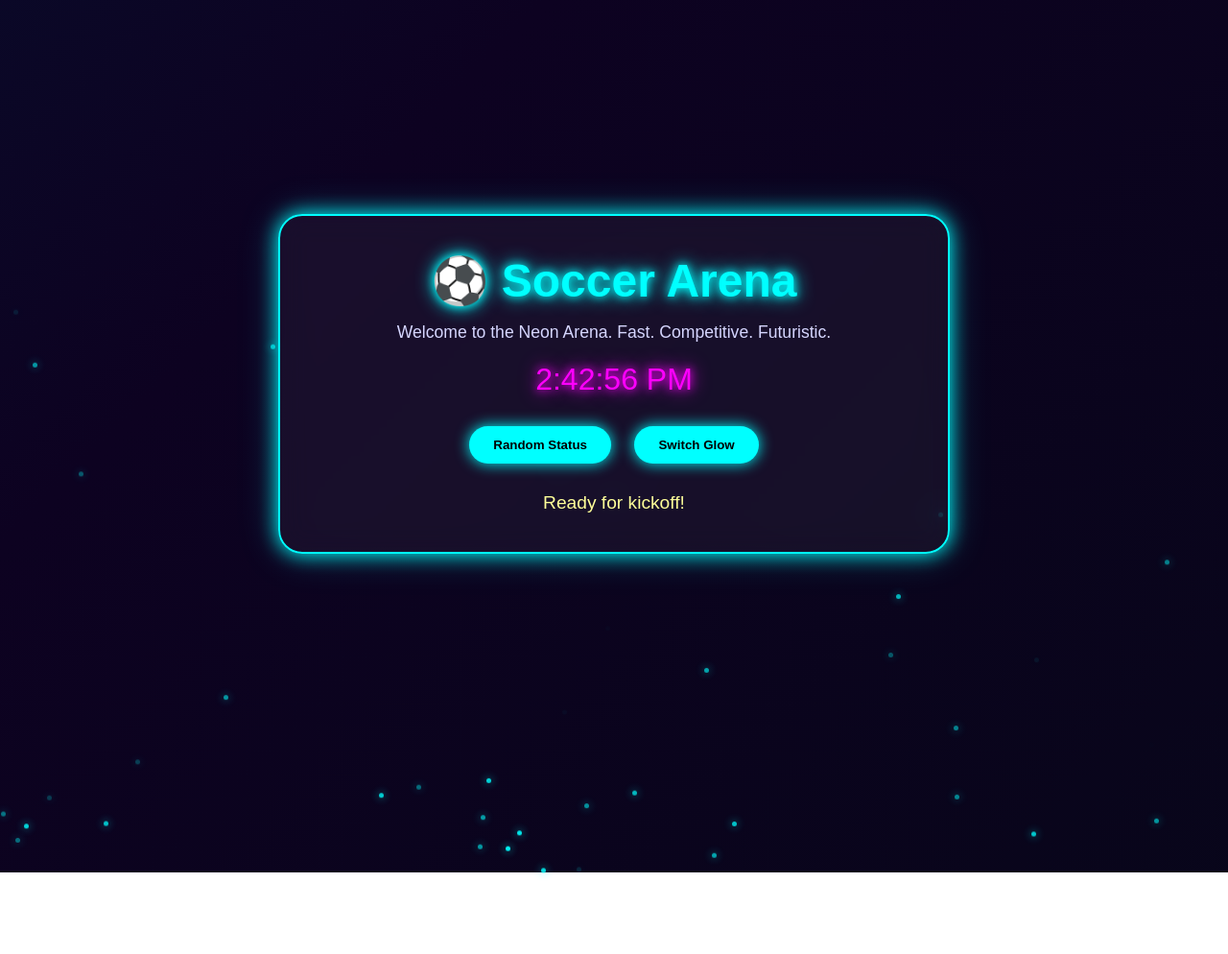
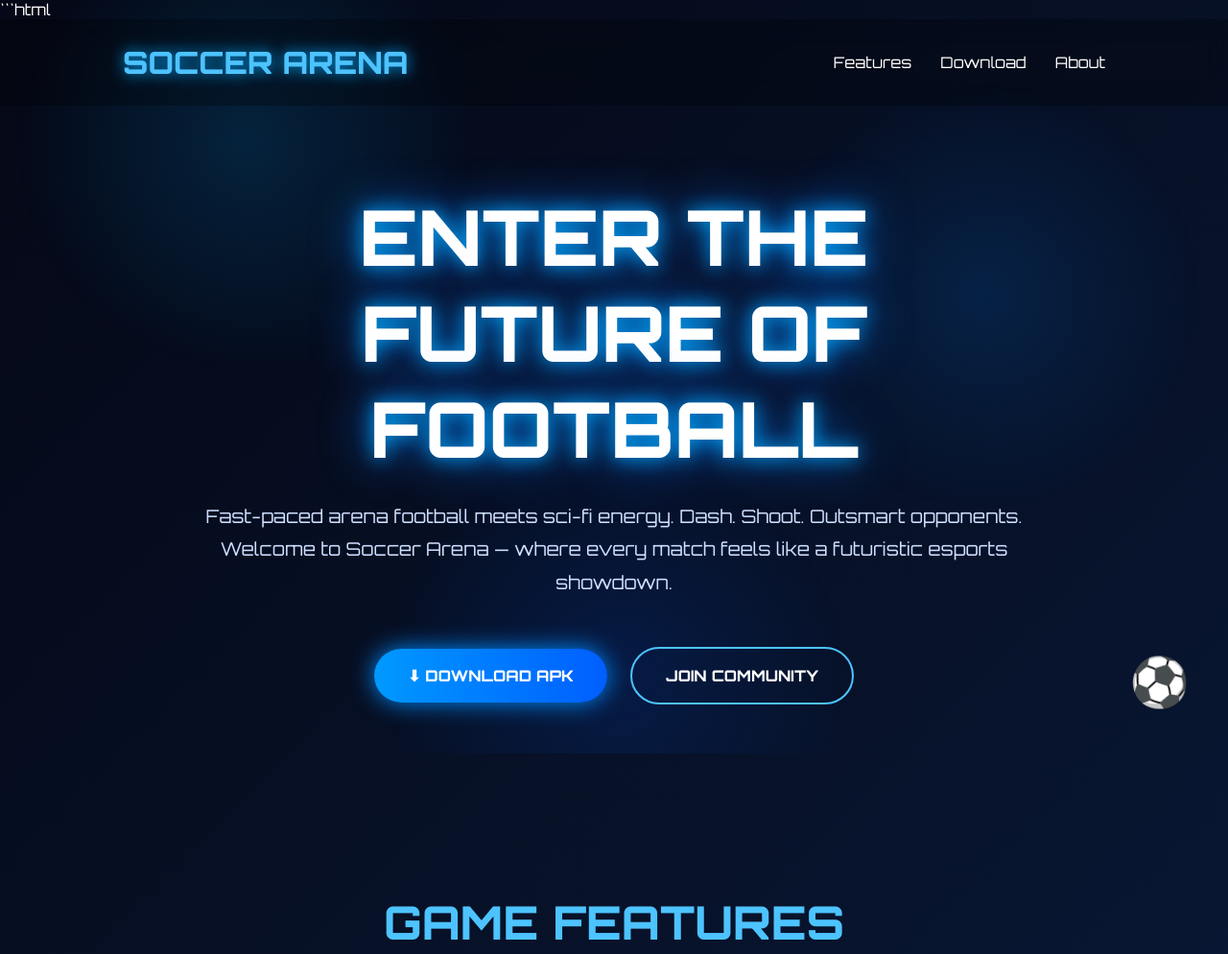
Before and after one commit to soccerarenagame/soccerarenagame.github.io, a plain HTML site: page index.html in a window 1280 px wide. Shown: the top 994 px of the page at 96% size. Before the commit the page ends 909 px from the top, so only its background shows below. Drawn offline with Linux system fonts and the light colour scheme.

Commit message:
Update index.html

````diff
--- a/index.html
+++ b/index.html
@@ -1,116 +1,239 @@
+```html
 <!DOCTYPE html>
 <html lang="en">
 <head>
 <meta charset="UTF-8">
 <meta name="viewport" content="width=device-width, initial-scale=1.0">
-<title>Soccer Arena</title>
+<title>Soccer Arena | Official Website</title>
+
+<link href="https://fonts.googleapis.com/css2?family=Orbitron:wght@400;600;800&display=swap" rel="stylesheet">
 
 <style>
 *{
     margin:0;
     padding:0;
     box-sizing:border-box;
-        font-family:Arial, sans-serif;
+    font-family:'Orbitron',sans-serif;
 }
 
 body{
-        min-height:100vh;
-        display:flex;
-        justify-content:center;
-        align-items:center;
-        background:linear-gradient(-45deg,#050816,#0d0221,#001f3f,#13001f);
-        background-size:400% 400%;
-        animation:bgMove 12s ease infinite;
+    background:linear-gradient(135deg,#050816,#08152f,#0b2452);
     color:white;
-        overflow:hidden;
+    overflow-x:hidden;
 }
 
-    @keyframes bgMove{
-        0%{background-position:0% 50%;}
-        50%{background-position:100% 50%;}
-        100%{background-position:0% 50%;}
+/* Animated Background */
+body::before{
+    content:"";
+    position:fixed;
+    inset:0;
+    background:
+    radial-gradient(circle at 20% 20%,rgba(0,174,255,.15),transparent 20%),
+    radial-gradient(circle at 80% 40%,rgba(0,132,255,.15),transparent 20%),
+    radial-gradient(circle at 50% 90%,rgba(0,89,255,.15),transparent 25%);
+    animation:floatBg 10s ease-in-out infinite alternate;
+    z-index:-2;
+}
+
+@keyframes floatBg{
+    from{transform:translateY(0);}
+    to{transform:translateY(-30px);}
+}
+
+/* Navigation */
+
+nav{
+    display:flex;
+    justify-content:space-between;
+    align-items:center;
+    padding:25px 10%;
+    backdrop-filter:blur(15px);
+    background:rgba(0,0,0,0.25);
+    position:sticky;
+    top:0;
+    z-index:999;
+}
+
+.logo{
+    font-size:2rem;
+    font-weight:800;
+    color:#4dc3ff;
+    text-shadow:0 0 15px #00aaff;
+}
+
+nav ul{
+    display:flex;
+    gap:30px;
+    list-style:none;
+}
+
+nav a{
+    color:white;
+    text-decoration:none;
+    transition:.3s;
+}
+
+nav a:hover{
+    color:#4dc3ff;
+}
+
+/* Hero */
+
+.hero{
+    min-height:90vh;
+    display:flex;
+    align-items:center;
+    justify-content:center;
+    text-align:center;
+    padding:40px;
+}
+
+.hero-content{
+    max-width:900px;
+}
+
+.hero h1{
+    font-size:5rem;
+    text-transform:uppercase;
+    text-shadow:
+    0 0 20px #00aaff,
+    0 0 50px #0077ff;
+}
+
+.hero p{
+    margin-top:25px;
+    font-size:1.2rem;
+    color:#cfdfff;
+    line-height:1.8;
+}
+
+.buttons{
+    margin-top:40px;
+}
+
+.btn{
+    display:inline-block;
+    padding:18px 35px;
+    margin:10px;
+    border-radius:50px;
+    text-decoration:none;
+    color:white;
+    font-weight:700;
+    transition:.3s;
+}
+
+.download{
+    background:linear-gradient(90deg,#0099ff,#005eff);
+    box-shadow:0 0 25px #008cff;
+}
+
+.download:hover{
+    transform:translateY(-5px);
+    box-shadow:0 0 40px #00aaff;
+}
+
+.discord{
+    border:2px solid #4dc3ff;
+}
+
+.discord:hover{
+    background:#4dc3ff22;
+}
+
+/* Features */
+
+.section{
+    padding:100px 10%;
+}
+
+.section-title{
+    text-align:center;
+    font-size:3rem;
+    margin-bottom:60px;
+    color:#4dc3ff;
+}
+
+.features{
+    display:grid;
+    grid-template-columns:repeat(auto-fit,minmax(250px,1fr));
+    gap:30px;
 }
 
 .card{
-        width:90%;
-        max-width:700px;
-        padding:40px;
-        text-align:center;
-        border:2px solid #00ffff;
+    background:rgba(255,255,255,.05);
+    border:1px solid rgba(77,195,255,.2);
+    backdrop-filter:blur(15px);
+    padding:35px;
     border-radius:25px;
-        backdrop-filter:blur(15px);
-        background:rgba(255,255,255,0.05);
-        box-shadow:
-            0 0 20px #00ffff,
-            0 0 40px #00ffff44;
+    transition:.3s;
 }
 
-    h1{
-        font-size:3rem;
-        color:#00ffff;
-        text-shadow:
-            0 0 10px #00ffff,
-            0 0 20px #00ffff;
+.card:hover{
+    transform:translateY(-10px);
+    box-shadow:0 0 25px rgba(0,153,255,.4);
 }
 
-    .subtitle{
-        margin:15px 0;
-        color:#d6d6ff;
-        font-size:1.1rem;
+.card h3{
+    margin-bottom:15px;
+    color:#63d1ff;
 }
 
-    #clock{
-        font-size:2rem;
-        margin:20px 0;
-        color:#ff00ff;
-        text-shadow:
-            0 0 10px #ff00ff,
-            0 0 20px #ff00ff;
+/* APK Section */
+
+.apk-box{
+    text-align:center;
+    background:rgba(255,255,255,.05);
+    border-radius:30px;
+    padding:60px;
 }
 
-    button{
-        margin:10px;
-        padding:12px 25px;
-        border:none;
-        border-radius:50px;
-        cursor:pointer;
-        background:#00ffff;
-        color:black;
-        font-weight:bold;
-        transition:0.3s;
-        box-shadow:0 0 15px #00ffff;
+.apk-box p{
+    margin:20px auto;
+    max-width:700px;
+    color:#d6e7ff;
 }
 
-    button:hover{
-        transform:translateY(-3px) scale(1.05);
-        box-shadow:
-            0 0 20px #00ffff,
-            0 0 40px #00ffff;
+/* Footer */
+
+footer{
+    text-align:center;
+    padding:40px;
+    color:#9bb5db;
 }
 
-    #status{
-        margin-top:20px;
-        font-size:1.2rem;
-        color:#ffff99;
+/* Floating Ball */
+
+.ball{
+    position:fixed;
+    font-size:50px;
+    right:40px;
+    bottom:40px;
+    animation:bounce 2s infinite;
 }
 
-    .particles span{
-        position:absolute;
-        display:block;
-        width:5px;
-        height:5px;
-        background:#00ffff;
-        border-radius:50%;
-        box-shadow:0 0 10px #00ffff;
-        animation:float linear infinite;
+@keyframes bounce{
+    0%,100%{
+        transform:translateY(0);
+    }
+    50%{
+        transform:translateY(-20px);
+    }
 }
 
-    @keyframes float{
-        from{
-            transform:translateY(100vh);
+@media(max-width:768px){
+
+.hero h1{
+    font-size:3rem;
 }
-        to{
-            transform:translateY(-10vh);
+
+nav{
+    flex-direction:column;
+    gap:20px;
+}
+
+nav ul{
+    flex-wrap:wrap;
+    justify-content:center;
 }
 }
 </style>
@@ -118,92 +241,131 @@
 
 <body>
 
-<div class="particles" id="particles"></div>
+<nav>
+    <div class="logo">SOCCER ARENA</div>
+
+    <ul>
+        <li><a href="#features">Features</a></li>
+        <li><a href="#download">Download</a></li>
+        <li><a href="#about">About</a></li>
+    </ul>
+</nav>
+
+<section class="hero">
+
+<div class="hero-content">
+
+<h1>ENTER THE FUTURE OF FOOTBALL</h1>
+
+<p>
+Fast-paced arena football meets sci-fi energy.
+Dash. Shoot. Outsmart opponents.
+Welcome to Soccer Arena — where every match feels
+like a futuristic esports showdown.
+</p>
+
+<div class="buttons">
+
+<a class="btn download" href="SoccerArena.apk" download>
+⬇ DOWNLOAD APK
+</a>
+
+<a class="btn discord" href="#">
+JOIN COMMUNITY
+</a>
+
+</div>
+
+</div>
+
+</section>
+
+<section class="section" id="features">
+
+<h2 class="section-title">GAME FEATURES</h2>
+
+<div class="features">
 
 <div class="card">
-    <h1>⚽ Soccer Arena</h1>
+<h3>⚡ High-Speed Gameplay</h3>
+<p>
+Quick arena matches built for nonstop action.
+Every second matters.
+</p>
+</div>
 
-    <p class="subtitle">
-        Welcome to the Neon Arena.
-        Fast. Competitive. Futuristic.
+<div class="card">
+<h3>🚀 Sci-Fi Atmosphere</h3>
+<p>
+Neon blue aesthetics, futuristic arenas,
+and gamer-inspired visuals.
+</p>
+</div>
+
+<div class="card">
+<h3>🎮 Skill-Based Competition</h3>
+<p>
+Master dashes, precise shots,
+and tactical positioning.
+</p>
+</div>
+
+<div class="card">
+<h3>📱 Play Anywhere</h3>
+<p>
+Download the APK and jump straight into the arena.
+No waiting.
+</p>
+</div>
+
+</div>
+
+</section>
+
+<section class="section" id="download">
+
+<div class="apk-box">
+
+<h2 class="section-title">DOWNLOAD SOCCER ARENA</h2>
+
+<p>
+Ready to dominate the arena?
+Tap the button below to install the latest version
+of Soccer Arena on your Android device.
 </p>
 
-    <div id="clock">Loading...</div>
+<a class="btn download" href="SoccerArena.apk" download>
+DOWNLOAD APK v1.0
+</a>
 
-    <button onclick="changeStatus()">Random Status</button>
-
-    <button onclick="changeTheme()">Switch Glow</button>
-
-    <div id="status">
-        Ready for kickoff!
-    </div>
 </div>
 
-<script>
-    // Live Clock
-    function updateClock(){
-        const now = new Date();
-        document.getElementById("clock").textContent =
-            now.toLocaleTimeString();
-    }
+</section>
 
-    setInterval(updateClock,1000);
-    updateClock();
+<section class="section" id="about">
 
-    // Random Status
-    const statuses = [
-        "⚽ Match starting...",
-        "🔥 Players warming up!",
-        "🏆 Championship mode!",
-        "💥 Goal incoming!",
-        "🚀 Arena servers online!",
-        "🎮 Time to dominate!"
-    ];
+<h2 class="section-title">ABOUT</h2>
 
-    function changeStatus(){
-        const random =
-            statuses[Math.floor(Math.random()*statuses.length)];
+<div class="apk-box">
 
-        document.getElementById("status").textContent = random;
-    }
+<p>
+Soccer Arena blends the excitement of football
+with futuristic arcade gameplay.
+Designed for gamers who love competition,
+style, and intense moments.
+This is football reimagined.
+</p>
 
-    // Theme Switcher
-    let blue = true;
+</div>
 
-    function changeTheme(){
-        const card = document.querySelector(".card");
-        const title = document.querySelector("h1");
+</section>
 
-        if(blue){
-            card.style.borderColor = "#ff00ff";
-            card.style.boxShadow = "0 0 20px #ff00ff";
-            title.style.color = "#ff00ff";
-            title.style.textShadow = "0 0 20px #ff00ff";
-        }else{
-            card.style.borderColor = "#00ffff";
-            card.style.boxShadow = "0 0 20px #00ffff";
-            title.style.color = "#00ffff";
-            title.style.textShadow = "0 0 20px #00ffff";
-        }
+<footer>
+© 2026 Soccer Arena • Official Website
+</footer>
 
-        blue = !blue;
-    }
-
-    // Floating Neon Particles
-    const container = document.getElementById("particles");
-
-    for(let i=0;i<40;i++){
-        const dot = document.createElement("span");
-
-        dot.style.left = Math.random()*100 + "%";
-        dot.style.animationDuration =
-            (5 + Math.random()*10) + "s";
-
-        dot.style.opacity = Math.random();
-
-        container.appendChild(dot);
-    }
-</script>
+<div class="ball">⚽</div>
 
 </body>
 </html>
+```
````
Lines whose indentation alone changed are shown as unchanged.
